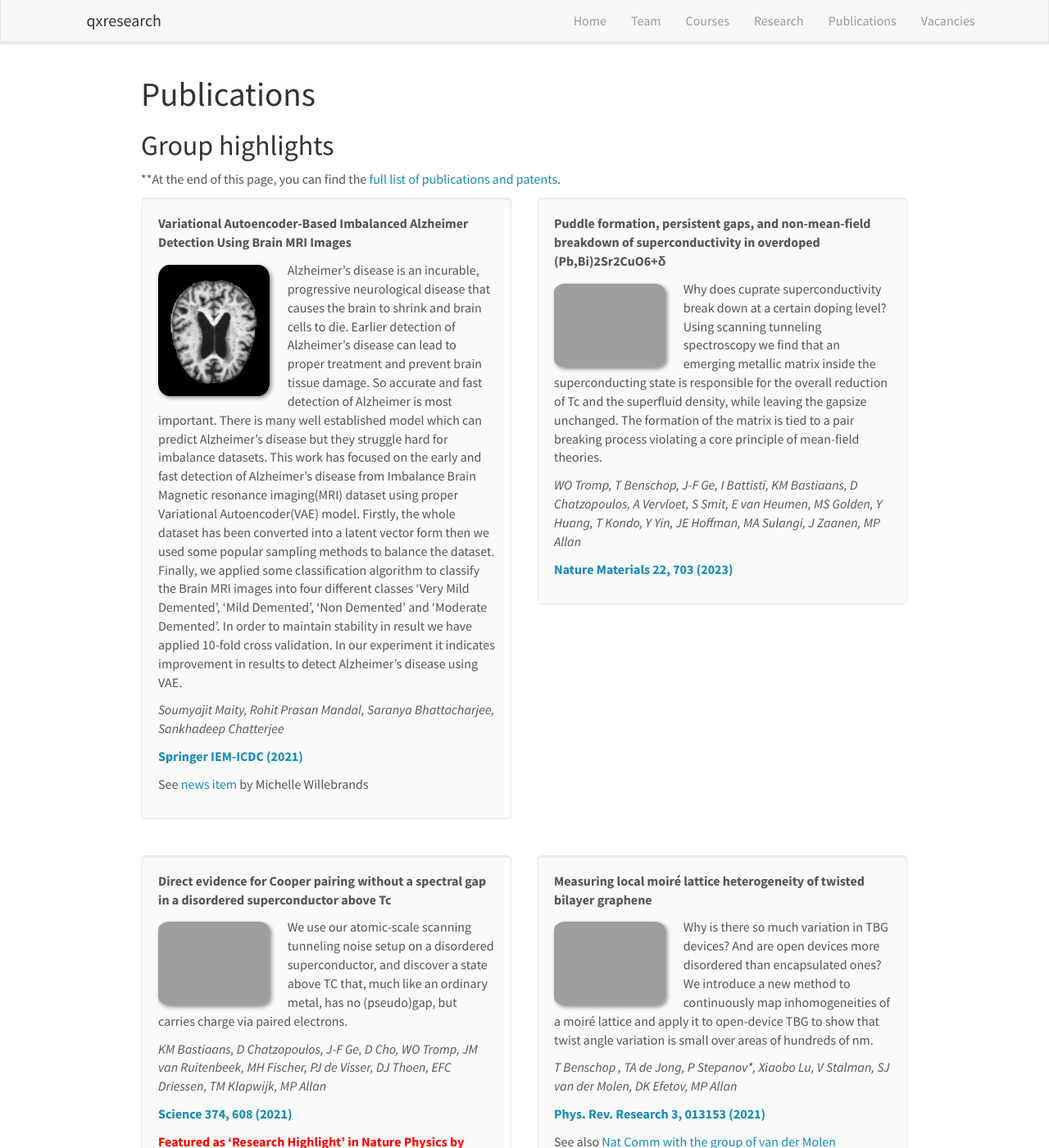
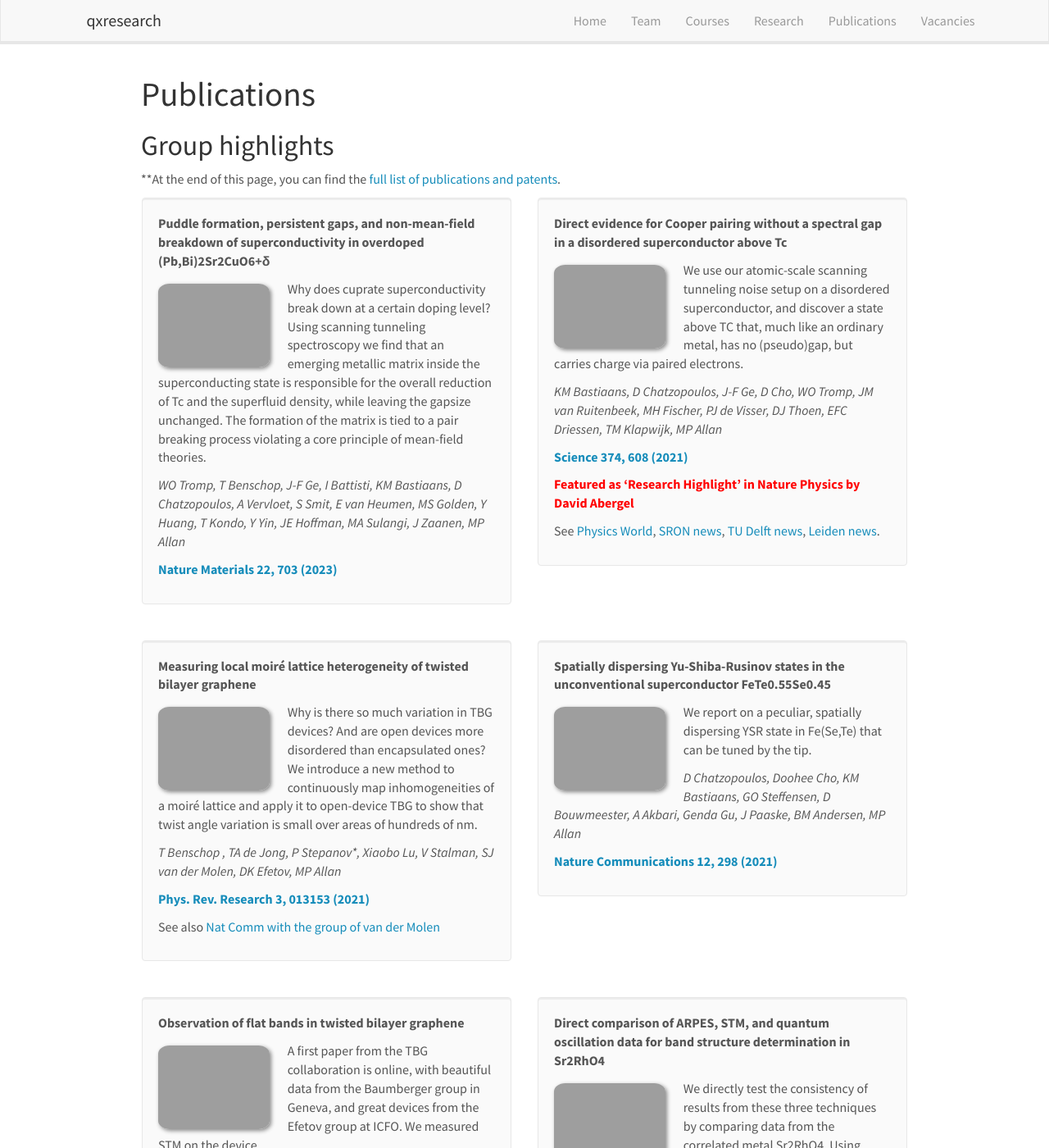
Before and after one commit to qxresearch/qxresearch.github.io, a Jekyll site: the page built from _pages/publications.md, in a window 1280 px wide and 1400 px high. Shown: the whole window at 82% size. Built offline with Jekyll 4.4.1, drawn with Linux system fonts in a browser that asks for light colours; nearby versions of some CDN libraries.

Commit message:
Update publist.yml

```diff
--- a/_data/publist.yml
+++ b/_data/publist.yml
@@ -5,12 +5,11 @@
   link:
     url: https://link.springer.com/chapter/10.1007/978-981-19-1657-1_14
     display: Springer IEM-ICDC (2021)
-  highlight: 1
-  news2: See [news item](https://www.universiteitleiden.nl/en/news/2023/06/new-method-to-find-majoranas-tested-for-the-first-time) by Michelle Willebrands
+  highlight: 0
 
 - title: "Water Content Prediction in Smart Agriculture of Rural India Using CNN and Transfer Learning Approach"
   image: imageaward_edited.png
-  description: "Soil moisture prediction is one of the emerging fields in the domain of smart agriculture. Ample moisture levels are of high importance to yields; thus, plants will not grow and develop with inadequate soil moisture, which influences soil temperature and heat capacity and also prevents soil from weathering. Accurate soil moisture detection can lead to proper growth of all kinds of trees and crops. In this chapter, we have implemented a deep learning and few transfer learning algorithms, such as convolutional neural network (CNN), VGGNet (VGG-16, VGG-19), Inception v3, ResNet50, Xception for prediction of soil moisture based on a very small custom dataset of 626 field images of rural India over a period of 10 days, both with and without the effect of data augmentation. We have also demonstrated how these pretrained algorithms save both time and resources compared to traditional deep learning models. Here, multiclass classification is considered based on three different classes, viz. “dry,” “wet,” “extremely wet."
+  description: OK
   authors: JJiasen Niu, Koen M. Bastiaans, Jianfeng Ge, Ruchi Tomar, John Jesudasan, Pratap Raychaudhuri, Max Karrer, Reinhold Kleiner, Dieter Koelle, Arnaud Barbier, Eduard F.C. Driessen, Yaroslav M. Blanter, Milan P. Allan
   link:
     url: https://arxiv.org/abs/2306.02397
```
